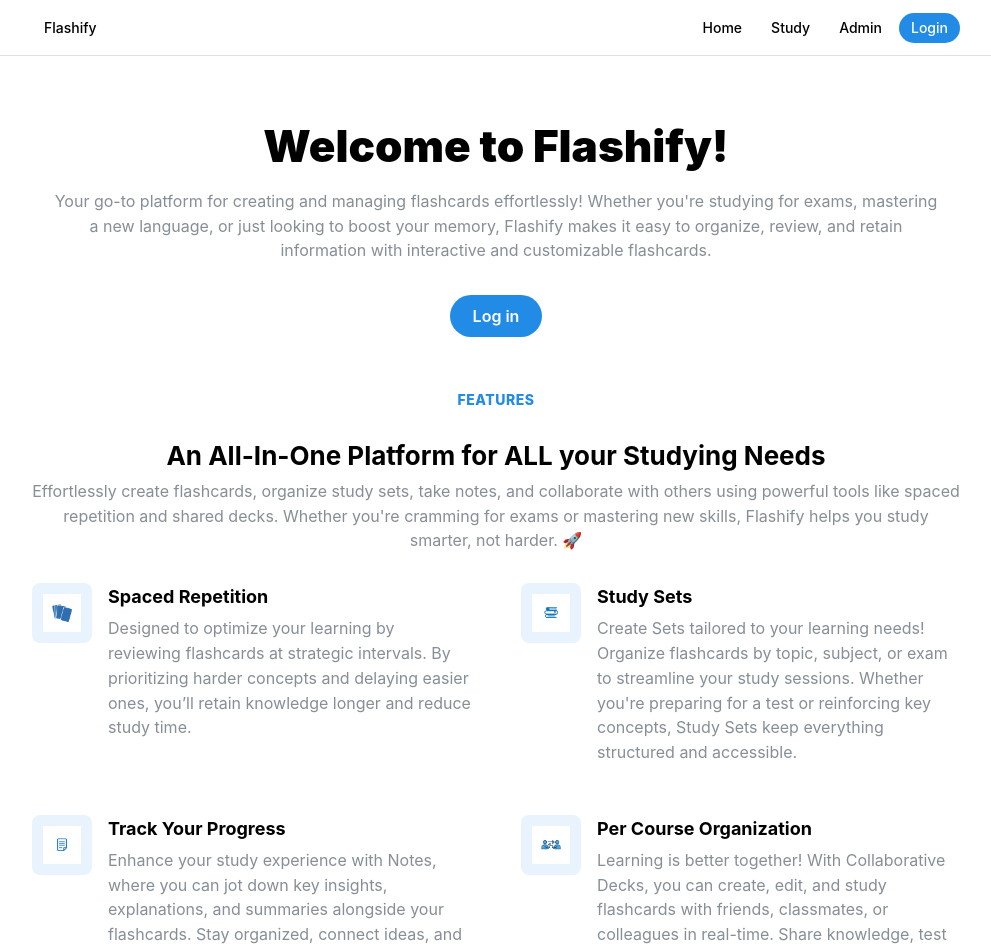
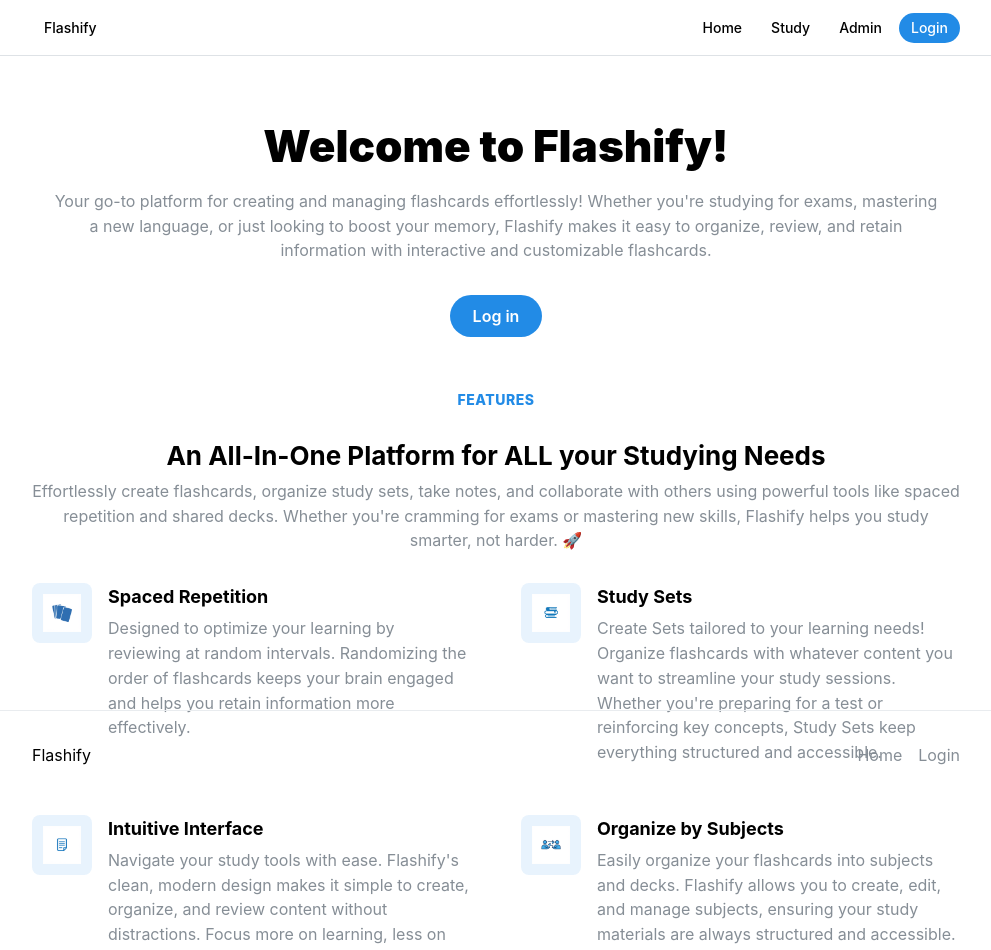
Before and after one commit to ZhengBenjamin/Flashify, a React (Vite) app in the folder client/: page / in a window 1280 px wide. Shown: the top 950 px of the page, without its empty margins (144-1135 px from the left). Built offline with nearby package versions, Linux system fonts and the light colour scheme; the HTML template or start-up script is replaced by a standard one.

Commit message:
Fixed front page features, fixed footer to bottom

```diff
--- a/client/src/App.css
+++ b/client/src/App.css
@@ -0,0 +1,12 @@
+html, body, #root {
+  height: 100%;
+  margin: 0;
+  display: flex;
+  flex-direction: column;
+}
+
+.fadePage {
+  flex: 1;
+  display: flex;
+  flex-direction: column;
+}
--- a/client/src/App.jsx
+++ b/client/src/App.jsx
@@ -46,7 +46,7 @@ export default function App() {
                 animation: fadeIn 0.5s ease-in-out;
               }
             `}</style>
-            <AnimatedRoutes />
+            <AnimatedRoutes/>
             <Footer />
           </Router>
         </MantineProvider>
--- a/client/src/assets/components/css/Footer.module.css
+++ b/client/src/assets/components/css/Footer.module.css
@@ -1,5 +1,7 @@
 .footer {
-  /* margin-top: 50px; */
+  position: absolute;
+  bottom: 0;
+  width: 100%;
   border-top: 1px solid light-dark(var(--mantine-color-gray-2), var(--mantine-color-dark-5));
 }
 
--- a/client/src/assets/components/jsx/Features.jsx
+++ b/client/src/assets/components/jsx/Features.jsx
@@ -10,22 +10,22 @@ const data = [
   {
     image: spaced_repetition_icon,
     title: 'Spaced Repetition',
-    description: "Designed to optimize your learning by reviewing flashcards at strategic intervals. By prioritizing harder concepts and delaying easier ones, you’ll retain knowledge longer and reduce study time.",
+    description: "Designed to optimize your learning by reviewing at random intervals. Randomizing the order of flashcards keeps your brain engaged and helps you retain information more effectively.",
   },
   {
     image: study_sets_icon,
     title: 'Study Sets',
-    description: "Create Sets tailored to your learning needs! Organize flashcards by topic, subject, or exam to streamline your study sessions. Whether you're preparing for a test or reinforcing key concepts, Study Sets keep everything structured and accessible.",
+    description: "Create Sets tailored to your learning needs! Organize flashcards with whatever content you want to streamline your study sessions. Whether you're preparing for a test or reinforcing key concepts, Study Sets keep everything structured and accessible.",
   },
   {
     image: notes_icon,
-    title: 'Track Your Progress',
-    description: "Enhance your study experience with Notes, where you can jot down key insights, explanations, and summaries alongside your flashcards. Stay organized, connect ideas, and build a deeper understanding of your subjects.",
+    title: 'Intuitive Interface',
+    description: "Navigate your study tools with ease. Flashify's clean, modern design makes it simple to create, organize, and review content without distractions. Focus more on learning, less on figuring out how to use the platform.",
   },
   {
     image: collaborative_decks_icon,
-    title: 'Per Course Organization',
-    description: "Learning is better together! With Collaborative Decks, you can create, edit, and study flashcards with friends, classmates, or colleagues in real-time. Share knowledge, test each other, and make studying a more engaging and interactive experience.",
+    title: 'Organize by Subjects',
+    description: "Easily organize your flashcards into subjects and decks. Flashify allows you to create, edit, and manage subjects, ensuring your study materials are always structured and accessible.",
   },
 ];
 
```
